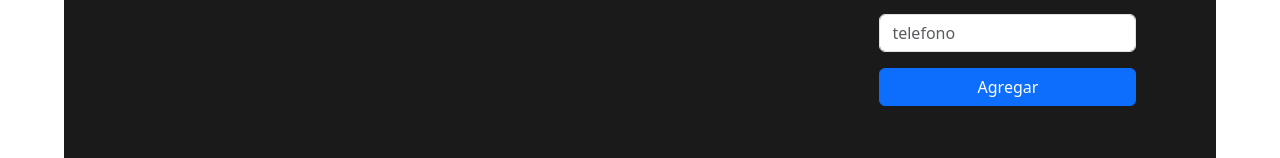
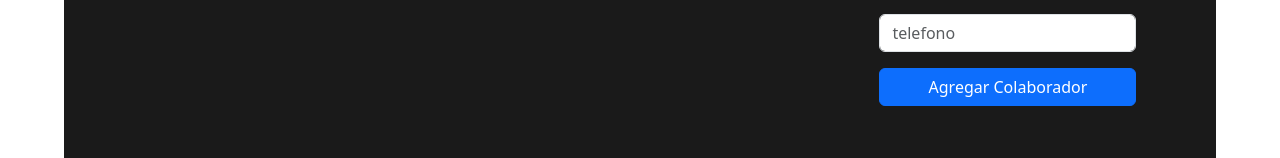
Before and after one commit to fuurashima/desafio3, a React (Vite) app: page / in a window 1280 px wide. Shown: the part 532-690 px from the top of the page. Built offline with nearby package versions, Linux system fonts and the light colour scheme.

Commit message:
Update Formulario.jsx
cambio en textos según ejemplo de desafio

```diff
--- a/src/components/Formulario.jsx
+++ b/src/components/Formulario.jsx
@@ -15,7 +15,7 @@ const Formulario = ({ agregar, setAlert }) => {
     if (id === '' || nombre === '' || correo === '' || edad === '' || cargo === '' || telefono === '' ) {
       setAlert({
         error: true,
-        msg: 'Debes llenar todos los datos',
+        msg: 'Completa todos los campos!',
         color: 'danger'
       })
       return;
@@ -34,7 +34,7 @@ const Formulario = ({ agregar, setAlert }) => {
 
     setAlert({
       error: false,
-      msg: 'Usuario añadido',
+      msg: 'Colaborador agregado!',
       color: 'success'
     })
   }
@@ -114,7 +114,7 @@ const Formulario = ({ agregar, setAlert }) => {
         </div>
 
 
-        <Button type='submit' variant='primary' >Agregar</Button>
+        <Button type='submit' variant='primary' >Agregar Colaborador</Button>
 
       </form>
 
```
